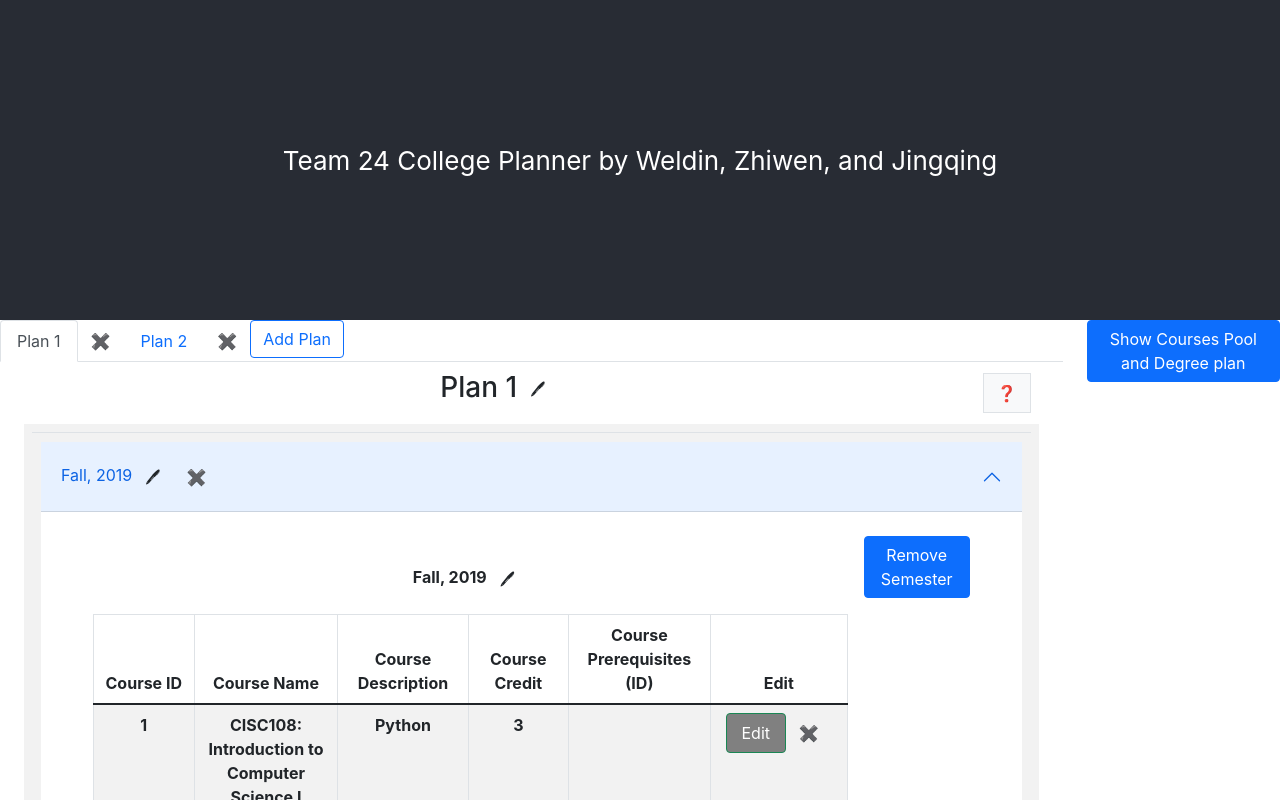
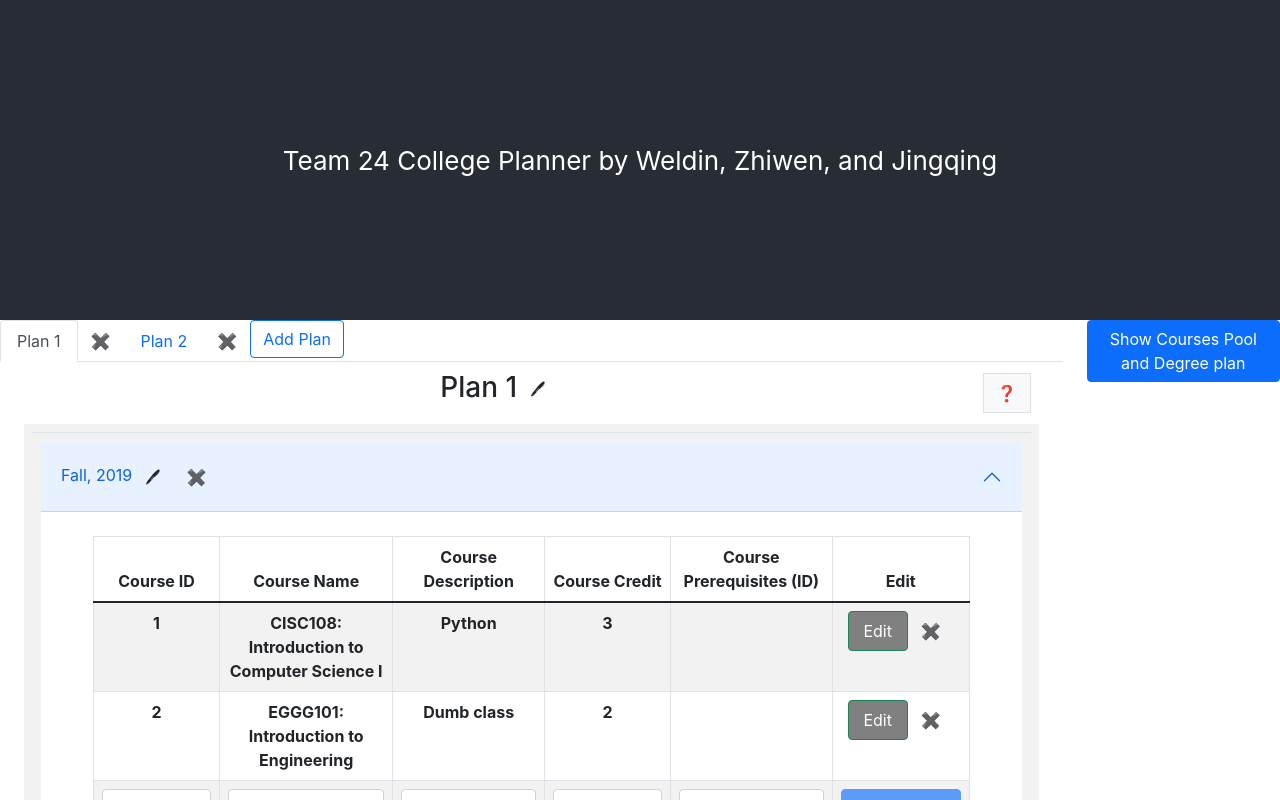
Before and after one commit to UD-CISC275-S22/cis-scheduler-team24, a React (Create React App) app: page / in a window 1280 px wide. Shown: the top 800 px of the page. Built offline with nearby package versions, Linux system fonts and the light colour scheme.

Commit message:
update edit plan name and delete semester

```diff
--- a/src/components/viewSemester.tsx
+++ b/src/components/viewSemester.tsx
@@ -1,65 +1,22 @@
 import React from "react";
 import { useState } from "react";
-import { Button, Container, Table } from "react-bootstrap";
+import { Container, Table } from "react-bootstrap";
 import { Semester } from "../interfaces/semester";
 import { Course } from "../interfaces/course";
 import { ListCourses } from "./listCourses";
-import { EditSemester } from "./editSemester";
 
 export function ViewSemester({
-    semester,
-    removeSemester,
-    setSemesterName
+    semester
 }: {
     semester: Semester;
-    removeSemester: (id: number) => void;
-    setSemesterName: (id: number, name: string) => void;
 }): JSX.Element {
     const [courses /*, setcourses*/] = useState<Course[]>(semester.courses);
-    const [isEditing, setEditing] = useState<boolean>(false);
-
-    function deleteSemester(): void {
-        removeSemester(semester.id);
-    }
-
-    function openEdit(): void {
-        setEditing(!isEditing);
-    }
 
     return (
         <div>
             <Container>
                 <Table striped borderless hover>
                     <thead>
-                        <tr>
-                            <th>
-                                <span>
-                                    {isEditing ? (
-                                        <EditSemester
-                                            semester={semester}
-                                            setSemesterName={setSemesterName}
-                                            openEdit={openEdit}
-                                        ></EditSemester>
-                                    ) : (
-                                        <div>
-                                            {semester.name}
-                                            <Button
-                                                onClick={openEdit}
-                                                variant="empty"
-                                                className="me-8"
-                                            >
-                                                🖊
-                                            </Button>
-                                        </div>
-                                    )}
-                                </span>
-                            </th>
-                            <th>
-                                <Button onClick={deleteSemester}>
-                                    Remove Semester
-                                </Button>
-                            </th>
-                        </tr>
                         <tr>
                             <th>
                                 <ListCourses
```
